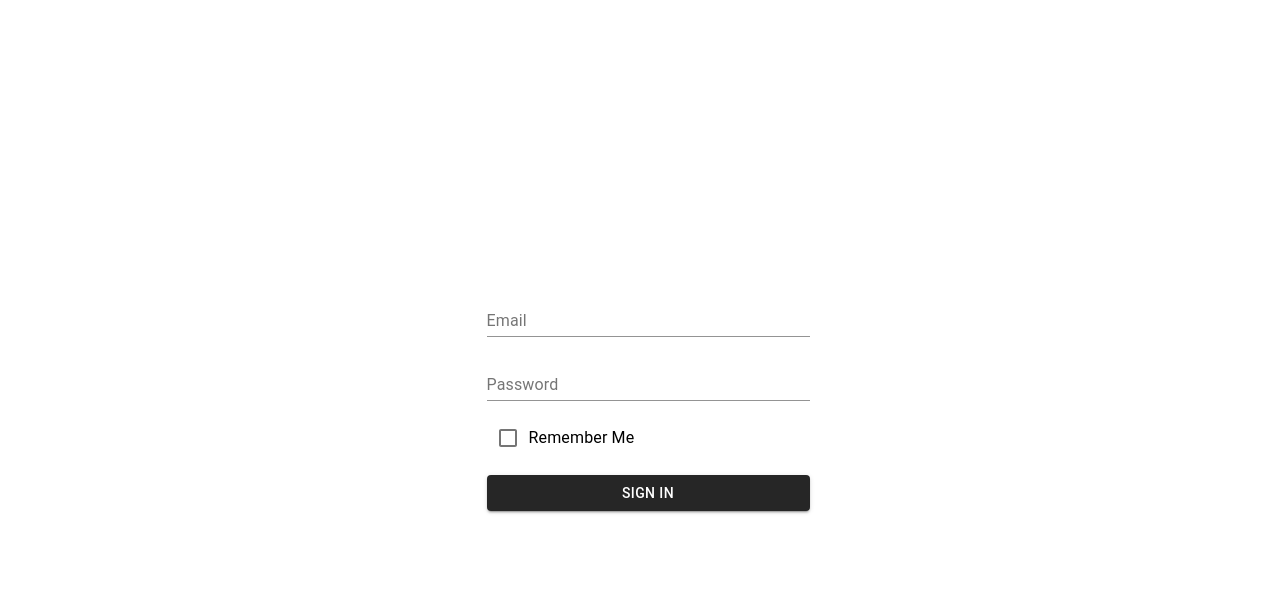
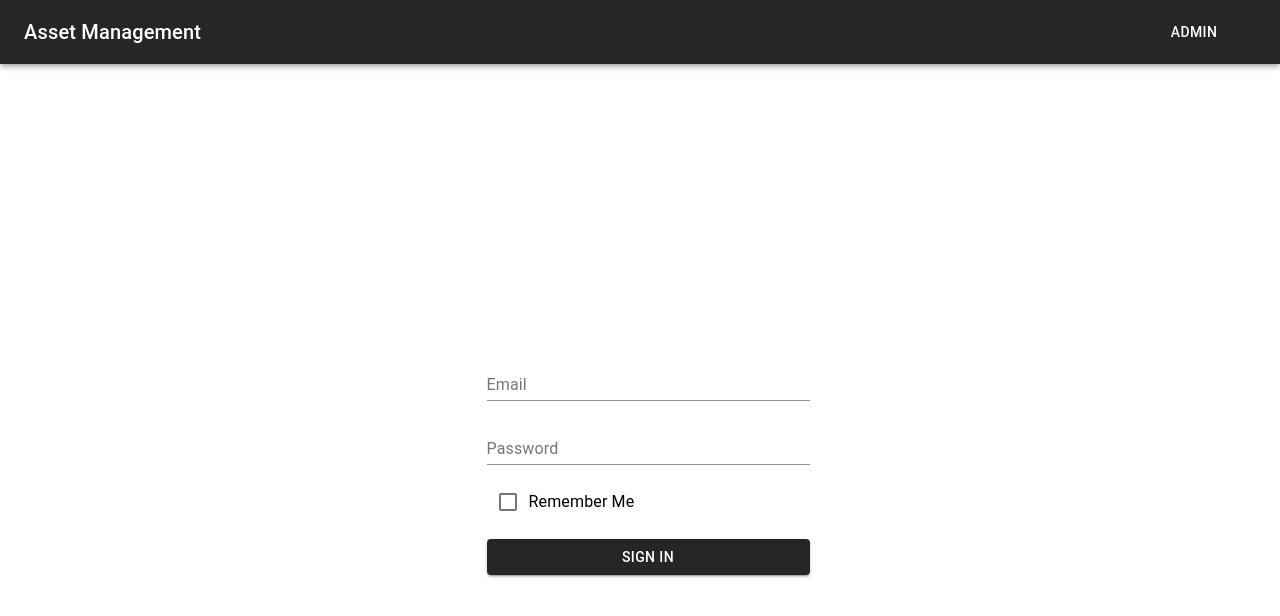
Before and after one commit to HarrisMx/assert-tracker, a React (Create React App) app in the folder web-app/: page /home in a window 1280 px wide. Shown: the top 616 px of the page. Built offline with nearby package versions, Linux system fonts and the light colour scheme.

Commit message:
Added header component

```diff
--- /dev/null
+++ b/package.json
@@ -0,0 +1,5 @@
+{
+  "dependencies": {
+    "react-router-dom": "^6.8.1"
+  }
+}
--- a/web-app/src/App.js
+++ b/web-app/src/App.js
@@ -1,11 +1,13 @@
 import logo from './logo.svg';
 import './App.css';
 import LoginForm from './Components/Screens/Login';
-
+import Header from './Components/Sections/Header/Header';
+import { Link } from "react-router-dom";
 
 function App() {
   return (
     <div className="container">
+      <Header/>
      <LoginForm/>
     </div>
   );
--- /dev/null
+++ b/web-app/src/Components/Screens/Home/index.js
@@ -0,0 +1,7 @@
+import React from 'react'
+
+export default function Home() {
+  return (
+    <div>Home</div>
+  )
+}
--- /dev/null
+++ b/web-app/src/Components/Sections/Header/Header.js
@@ -0,0 +1,65 @@
+import React, { useState } from 'react';
+import { makeStyles } from '@material-ui/core/styles';
+import AppBar from '@material-ui/core/AppBar';
+import Toolbar from '@material-ui/core/Toolbar';
+import Typography from '@material-ui/core/Typography';
+import Button from '@material-ui/core/Button';
+import Home from '../../Screens/Home';
+
+const useStyles = makeStyles((theme) => ({
+  root: {
+    flexGrow: 1,
+  },
+  appBar: {
+    backgroundColor: '#262626',
+    position: 'static',
+  },
+  title: {
+    flexGrow: 1,
+    cursor: 'pointer',
+  },
+  Home: {
+    color: 'white',
+    textDecoration: 'none',
+  },
+  button: {
+    marginRight: '30px',
+    color: 'white',
+  },
+  spacer: {
+    flexGrow: 1,
+  },
+}));
+
+function Header() {
+    const classes = useStyles();
+    const [isLogged, setIsLogged] = useState(false);
+  return (
+    <div className={classes.root}>
+      <AppBar className={classes.appBar}>
+        <Toolbar>
+          <Typography variant="h6" className={classes.title}>
+            Asset Management
+          </Typography>
+          <div className={classes.spacer} />
+          {isLogged?
+            <>
+            <Button className={classes.button} to="/profile">
+                Profile
+            </Button>
+            <Button className={classes.button} sto="/logout">
+                Logout
+            </Button>
+            </>
+          :
+          <Button className={classes.button} sto="/logout">
+                admin
+            </Button>
+          }
+        </Toolbar>
+      </AppBar>
+    </div>
+  );
+}
+
+export default Header;
```
Also changed, not shown: web-app/src/Components/Screens/Profile/index.js (added, +7 -0 lines), 1 other file (tests, documents, lock files or other folders).
